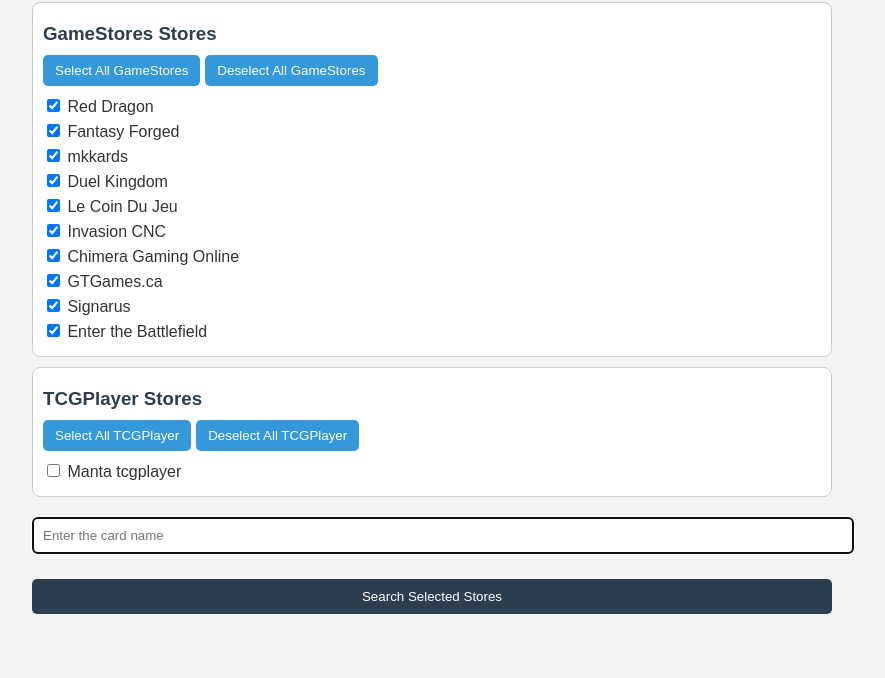
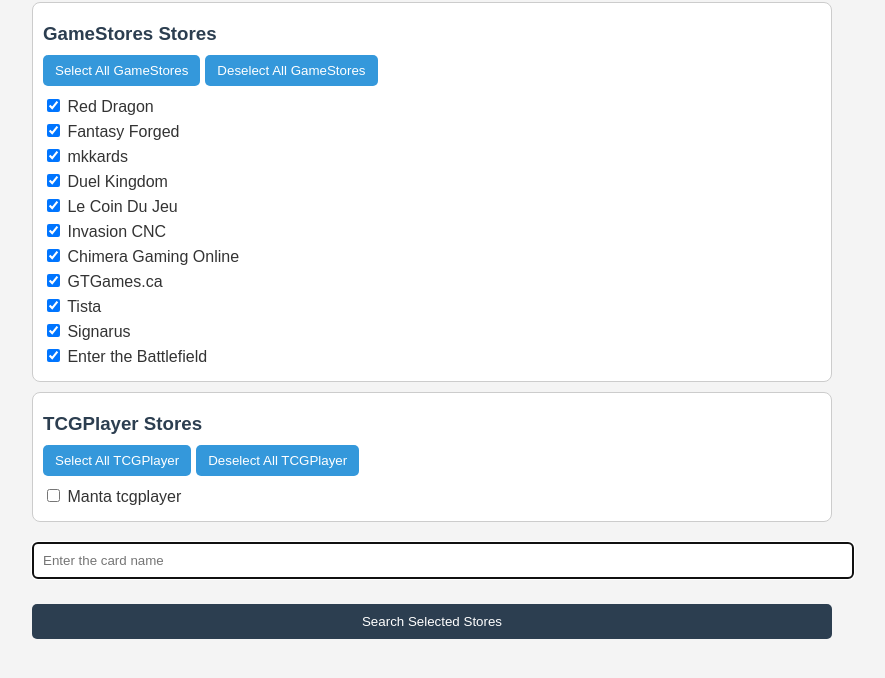
Before and after one commit to AlexGirardDev/fab_card_search, a plain HTML site: page index.html in a window 1280 px wide. Shown: the part 70-748 px from the top of the page, without its empty margins (208-1093 px from the left). Drawn offline with Linux system fonts and the light colour scheme.

Commit message:
adding tista cards

```diff
--- a/index.html
+++ b/index.html
@@ -66,7 +66,8 @@
                 { name: "Invasion CNC", url: "https://invasioncnc.ca/search.php?product_line=All&sort=Relevance&limit=30&name={cardName}&search_query={cardName}" },
                 { name: "Chimera Gaming Online", url: "https://chimeragamingonline.com/pages/mtg-advanced-search?q={cardName}&game=fleshAndBlood&availabilty=true&condition=&printing=&setNames=&rarities=&types=&pricemin=&pricemax=&page=1&order=price-descending" },
                 { name:"GTGames.ca",url:"https://gtgames.ca/pages/advanced-search?q={cardName}&game=fleshAndBlood&availabilty=true&setNames=&rarities=&types=&pricemin=&pricemax=&page=1&order=price-descending"},
-                { name: "Signarus", url: "https://signarus.ca/search?type=product&options%5Bprefix%5D=last&q={cardName}" },
+                { name: "Tista", url: "https://tistacards.com/search?type=product&options%5Bprefix%5D=last&q={cardName}" },
+              { name: "Signarus", url: "https://signarus.ca/search?type=product&options%5Bprefix%5D=last&q={cardName}" },
                 { name: "Enter the Battlefield", url: "https://enterthebattlefield.ca/search.php?product_line=All&sort=Relevance&limit=30&name={cardName}" }
           ],
             TCGPlayer: [
```
